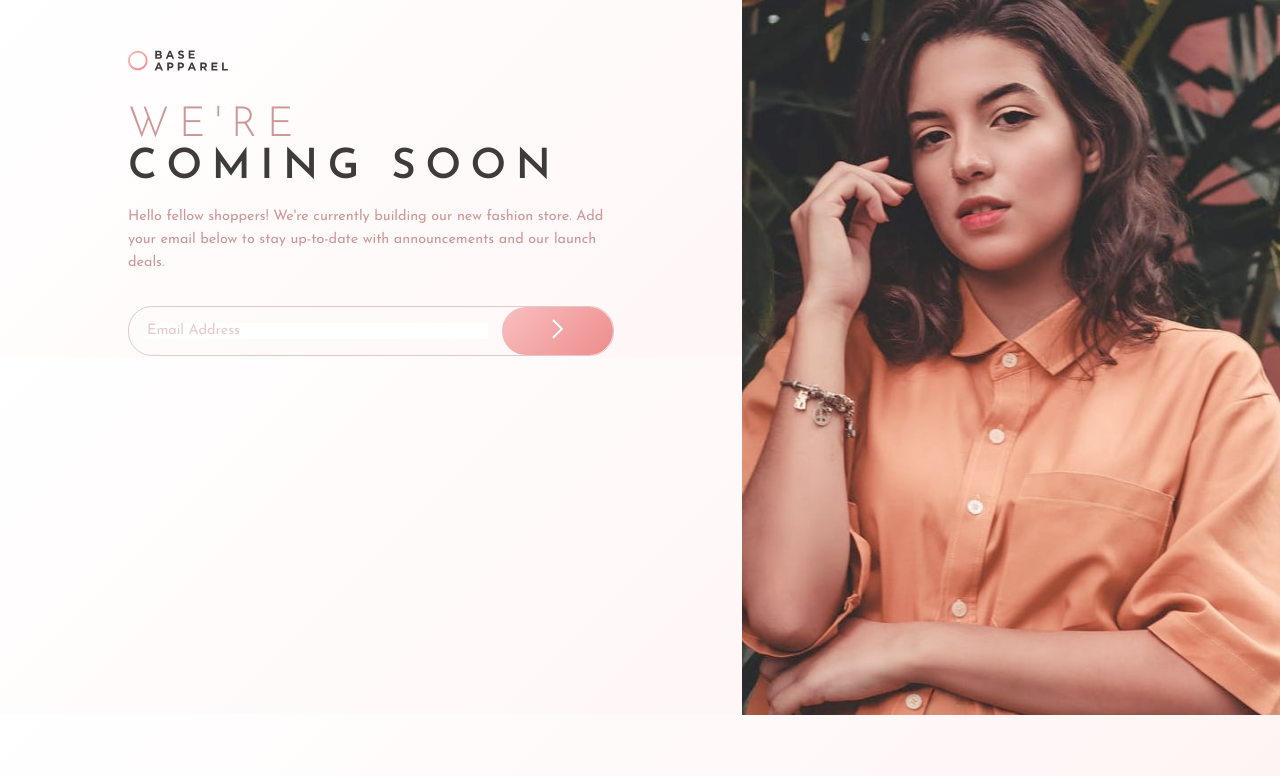
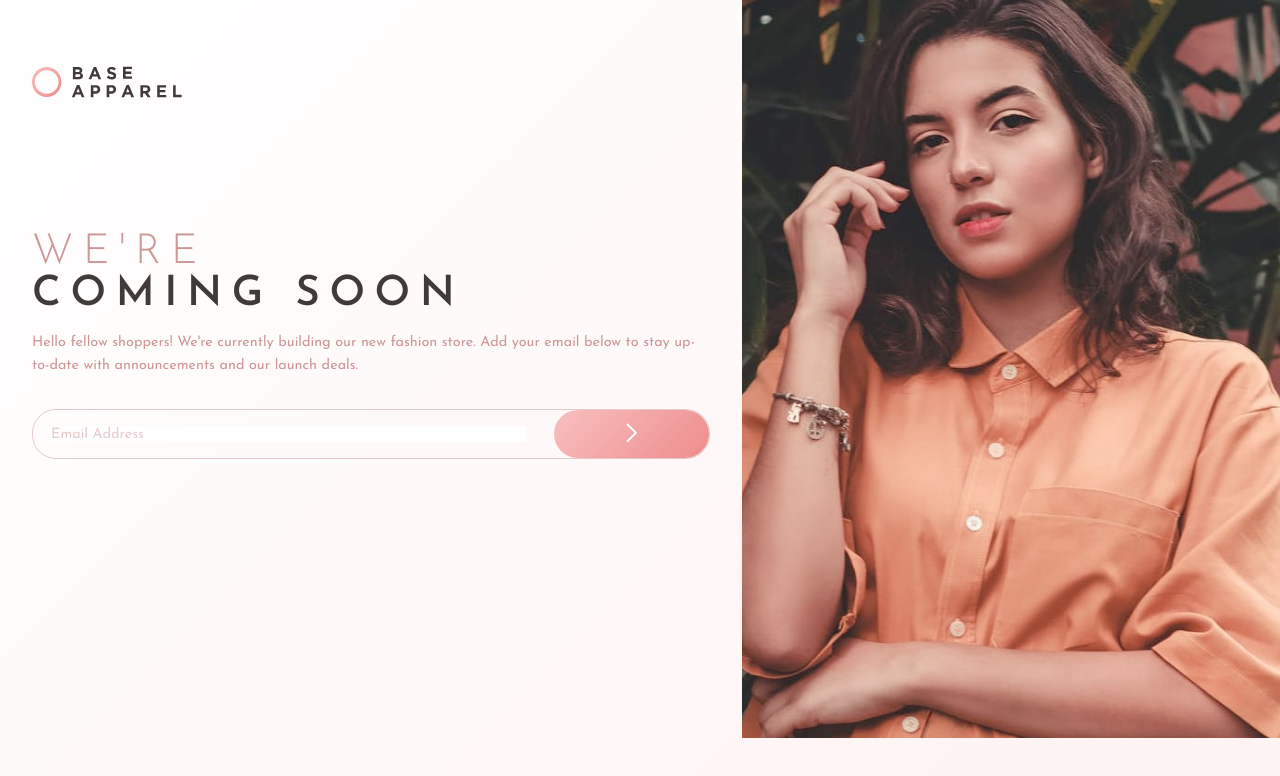
Before and after one commit to Lucas-Santos-085/base-apparel-coming-soon, a plain HTML site: page index.html in a window 1280 px wide. Drawn offline with Linux system fonts and the light colour scheme.

Commit message:
grid review

```diff
--- a/css/banner.css
+++ b/css/banner.css
@@ -11,6 +11,7 @@
     height: 100%;
     margin-bottom: 0;
     grid-column: 2 / 3;
-    grid-row: 1 / 4;
+    padding-top: 100%;
+    /*grid-row: 1 / 3;*/
   }
 }
--- a/css/base.css
+++ b/css/base.css
@@ -9,13 +9,34 @@
   background: linear-gradient(135deg, #ffffff 0%, #fff4f4 84.51%);
   font-family: var(--josefin-sans);
   overflow-x: hidden;
+
+  display: flex;
+  flex-direction: column;
 }
 
 @media screen and (min-width: 1024px) {
-  .container {
+  .app {
     display: grid;
     grid-template-columns: 58% 42%;
-    grid-template-rows: 25% 65% 10%;
-    max-height: 800px;
+    height: 100vh;
+    grid-template-rows: 25% 75%;
+
+    /*max-height: 800px;*/
   }
 }
+
+@media screen and (min-width: 1024px) {
+  .app-test {
+    display: grid; /* Indica que vai trabalhar com grid */
+    grid-template-areas: /*  especifica no código, que nosso template será dividido nas áreas descritas */
+      "cabecalho"
+      "conteudo"
+      "rodape";
+    grid-template-columns: auto; /* Define tamanho das colunas */
+    grid-template-rows: 50px auto auto; /* Define tamanho das linhas (cabecalho, conteudo, rodape) */
+
+    background: linear-gradient(135deg, #ffffff 0%, #fff4f4 84.51%);
+    font-family: var(--josefin-sans);
+    overflow-x: hidden;
+  }
+}
--- a/css/content.css
+++ b/css/content.css
@@ -33,7 +33,7 @@
     grid-column: 1 / 2;
     grid-row: 2 / 3;
     /*height: 100%;*/
-    padding: 1rem 8rem;
+    /*padding: 1rem 8rem;*/
   }
 
   .content__title,
--- a/css/header.css
+++ b/css/header.css
@@ -1,21 +1,24 @@
 .header {
   align-items: center;
   display: flex;
-  padding: 0 2rem;
-  height: 85px;
+  padding: 2rem;
+  /*height: 85px;*/
 }
 
 .header__logo {
-  width: 100px;
-  height: 20.89px;
+  width: 32%;
+  max-width: 150px;
+  /*width: 100px;
+  height: 20.89px;*/
 }
 
 @media screen and (min-width: 1024px) {
   .header {
     display: grid;
     grid-column: 1 / 2;
-    grid-row: 1 / 2;
-    height: 100%;
-    padding: 1rem 8rem;
+    max-height: 100px;
+    /*grid-row: 1 / 2;*/
+    /*max-height: 100%;*/
+    /*padding: 1rem 5rem;*/
   }
 }
--- a/index.html
+++ b/index.html
@@ -18,7 +18,7 @@
 </head>
 
 <body class="app">
-  <div class="container">
+
   <div class="header">
     <img src="images/logo.svg" alt="logo" class="header__logo">
   </div>
@@ -41,8 +41,7 @@
     </div>
     <form action="" class="form">
       <div class="form__email">
-          <input name="email" id="email" class="input" type="email" placeholder="Email Address" data-form-email
-            required>
+        <input name="email" id="email" class="input" type="email" placeholder="Email Address" data-form-email required>
         <label class="input-label" for="email"></label>
         <div class="alert-error">
         </div>
@@ -53,7 +52,9 @@
       <span class="error-message"></span>
     </form>
   </div>
-  </div>
+
+
+
   <script src="js/validation.js"></script>
 
 </body>
```
Lines whose indentation alone changed are shown as unchanged.
